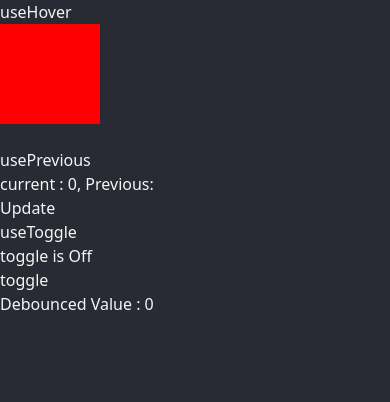
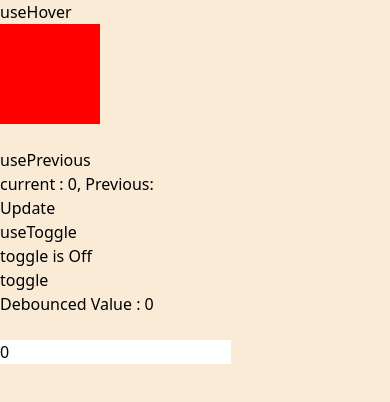
Before and after one commit to margish288/react-projects, a React (Create React App) app: page /practice/react in a window 390 px wide. Shown: the top 402 px of the page. Built offline with nearby package versions, Linux system fonts and the light colour scheme.

Commit message:
phone number

```diff
--- a/src/App.css
+++ b/src/App.css
@@ -1,4 +1,9 @@
 /* Modal styling */
+html {
+  color: black;
+  background-color: antiquewhite;
+}
+
 .modal-overlay {
   display: flex;
   justify-content: center;
--- /dev/null
+++ b/src/components/PhoneNumber.jsx
@@ -0,0 +1,48 @@
+import React, { useState } from "react";
+
+const PhoneNumber = () => {
+  // your code here
+  const [number, setNumber] = useState(0);
+
+  const updateNumber = (e) => {
+    const isEscPressed = e.keyCode === 8;
+    const value = e.target.value;
+
+    const arr = value.split("");
+
+    if (arr.length < 14) {
+      if (arr.length > 3 && arr[0] !== "(") {
+        arr.unshift("(");
+      }
+
+      if (arr[0] === "(" && arr[4] !== ")") {
+        arr[4] = ")";
+      }
+
+      if (arr.length > 7) {
+        arr[8] = "-";
+      }
+
+      if (arr.length === 9 && isEscPressed) {
+        arr.pop();
+      }
+
+      if (arr.length === 5 && isEscPressed) {
+        arr.pop();
+        arr.shift();
+      }
+      setNumber(arr.join(""));
+    }
+  };
+
+  return (
+    <input
+      value={number}
+      onChange={updateNumber}
+      onKeyDown={updateNumber}
+      data-testid='phone-number-input'
+    />
+  );
+};
+
+export default PhoneNumber;
--- a/src/projects/practice/ReactCode.jsx
+++ b/src/projects/practice/ReactCode.jsx
@@ -4,6 +4,7 @@
 import useToggle from "../../hooks/useToggle";
 import useDebounce from "../../hooks/useDebounce";
 import useEffectOnce from "../../hooks/useEffectOnce";
+import PhoneNumber from "../../components/PhoneNumber";
 
 const App = () => {
   const [state, setState] = useState(0);
@@ -16,7 +17,7 @@
 
   useEffectOnce(() => {
     // should only run once
-    console.log("1");
+    // console.log("1");
   });
 
   return (
@@ -39,6 +40,9 @@
       <br />
 
       <div>Debounced Value : {debouncedValue}</div>
+
+      <br />
+      <PhoneNumber />
     </div>
   );
 };
```
